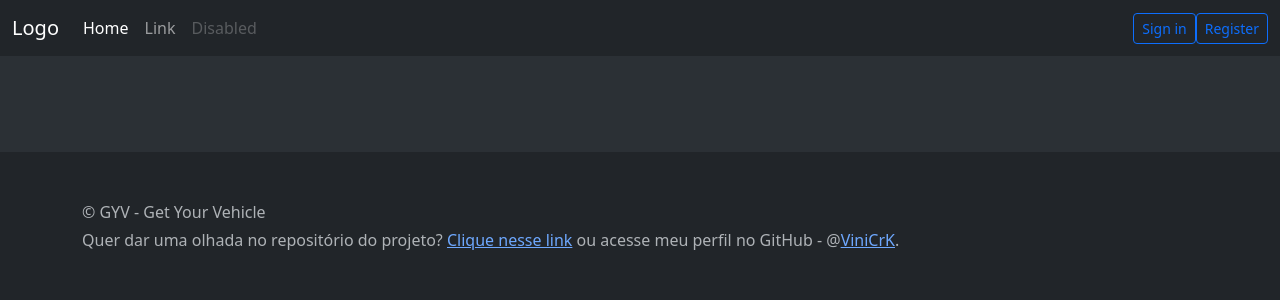
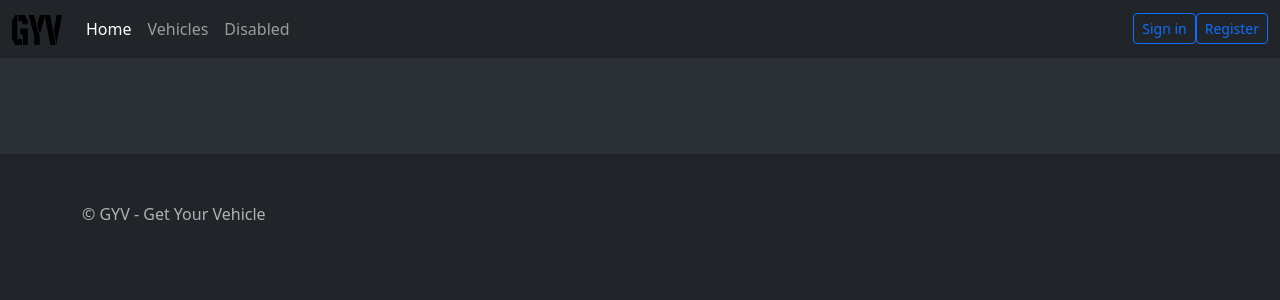
Before and after one commit to ViniCrK/Get-Your-Vehicle, a Django app: page /vehicles/ in a window 1280 px wide. Shown: the top 300 px of the page. Run offline with Django 5.2, Linux system fonts and the light colour scheme; data that the repository does not hold is empty; some libraries are stand-ins or nearby versions.

Commit message:
Add system logo, links for register page and list vehicles page

```diff
--- a/templates/global/base.html
+++ b/templates/global/base.html
@@ -5,26 +5,12 @@
   {% include 'global/partials/_head.html' %}
 </head>
 <body cz-shortcut-listen="true">
-  <svg xmlns="http://www.w3.org/2000/svg" class="d-none">
-    <symbol id="check2" viewBox="0 0 16 16">
-      <path d="M13.854 3.646a.5.5 0 0 1 0 .708l-7 7a.5.5 0 0 1-.708 0l-3.5-3.5a.5.5 0 1 1 .708-.708L6.5 10.293l6.646-6.647a.5.5 0 0 1 .708 0z"></path>
-    </symbol>
-    <symbol id="circle-half" viewBox="0 0 16 16">
-      <path d="M8 15A7 7 0 1 0 8 1v14zm0 1A8 8 0 1 1 8 0a8 8 0 0 1 0 16z"></path>
-    </symbol>
-    <symbol id="moon-stars-fill" viewBox="0 0 16 16">
-      <path d="M6 .278a.768.768 0 0 1 .08.858 7.208 7.208 0 0 0-.878 3.46c0 4.021 3.278 7.277 7.318 7.277.527 0 1.04-.055 1.533-.16a.787.787 0 0 1 .81.316.733.733 0 0 1-.031.893A8.349 8.349 0 0 1 8.344 16C3.734 16 0 12.286 0 7.71 0 4.266 2.114 1.312 5.124.06A.752.752 0 0 1 6 .278z"></path>
-      <path d="M10.794 3.148a.217.217 0 0 1 .412 0l.387 1.162c.173.518.579.924 1.097 1.097l1.162.387a.217.217 0 0 1 0 .412l-1.162.387a1.734 1.734 0 0 0-1.097 1.097l-.387 1.162a.217.217 0 0 1-.412 0l-.387-1.162A1.734 1.734 0 0 0 9.31 6.593l-1.162-.387a.217.217 0 0 1 0-.412l1.162-.387a1.734 1.734 0 0 0 1.097-1.097l.387-1.162zM13.863.099a.145.145 0 0 1 .274 0l.258.774c.115.346.386.617.732.732l.774.258a.145.145 0 0 1 0 .274l-.774.258a1.156 1.156 0 0 0-.732.732l-.258.774a.145.145 0 0 1-.274 0l-.258-.774a1.156 1.156 0 0 0-.732-.732l-.774-.258a.145.145 0 0 1 0-.274l.774-.258c.346-.115.617-.386.732-.732L13.863.1z"></path>
-    </symbol>
-    <symbol id="sun-fill" viewBox="0 0 16 16">
-      <path d="M8 12a4 4 0 1 0 0-8 4 4 0 0 0 0 8zM8 0a.5.5 0 0 1 .5.5v2a.5.5 0 0 1-1 0v-2A.5.5 0 0 1 8 0zm0 13a.5.5 0 0 1 .5.5v2a.5.5 0 0 1-1 0v-2A.5.5 0 0 1 8 13zm8-5a.5.5 0 0 1-.5.5h-2a.5.5 0 0 1 0-1h2a.5.5 0 0 1 .5.5zM3 8a.5.5 0 0 1-.5.5h-2a.5.5 0 0 1 0-1h2A.5.5 0 0 1 3 8zm10.657-5.657a.5.5 0 0 1 0 .707l-1.414 1.415a.5.5 0 1 1-.707-.708l1.414-1.414a.5.5 0 0 1 .707 0zm-9.193 9.193a.5.5 0 0 1 0 .707L3.05 13.657a.5.5 0 0 1-.707-.707l1.414-1.414a.5.5 0 0 1 .707 0zm9.193 2.121a.5.5 0 0 1-.707 0l-1.414-1.414a.5.5 0 0 1 .707-.707l1.414 1.414a.5.5 0 0 1 0 .707zM4.464 4.465a.5.5 0 0 1-.707 0L2.343 3.05a.5.5 0 1 1 .707-.707l1.414 1.414a.5.5 0 0 1 0 .708z"></path>
-    </symbol>
-  </svg>
-
   <header data-bs-theme="dark">
     <nav class="navbar navbar-expand-md navbar-dark bg-dark">
       <div class="container-fluid">
-        <a class="navbar-brand" href="#">Logo</a>
+        <a class="navbar-brand" href="#">
+          <img src="{% static 'global/images/logo-no-background.png' %}" width="50" height="30" alt="Logo">
+        </a>
         <button class="navbar-toggler" type="button" data-bs-toggle="collapse" data-bs-target="#navbarCollapse" aria-controls="navbarCollapse" aria-expanded="false" aria-label="Toggle navigation">
           <span class="navbar-toggler-icon"></span>
         </button>
@@ -34,14 +20,14 @@
               <a class="nav-link active" aria-current="page" href="#">Home</a>
             </li>
             <li class="nav-item">
-              <a class="nav-link" href="#">Link</a>
+              <a class="nav-link" href="{% url 'vehicles:list' %}">Vehicles</a>
             </li>
             <li class="nav-item">
-              <a class="nav-link disabled" aria-disabled="true">Disabled</a>
+              <a class="nav-link">Disabled</a>
             </li>
           </ul>
           <a class="btn btn-sm btn-outline-primary" href="#">Sign in</a>
-          <a class="btn btn-sm btn-outline-primary" href="#">Register</a>
+          <a class="btn btn-sm btn-outline-primary" href="{% url 'users:register' %}">Register</a>
         </div>
       </div>
     </nav>
@@ -52,11 +38,17 @@
   <footer class="text-body-secondary py-5">
     <div class="container">
       <p class="mb-1">© GYV - Get Your Vehicle</p>
-      <p class="mb-0">
+      <!-- <p class="mb-0">
         Quer dar uma olhada no repositório do projeto?
-        <a href="https://github.com/ViniCrK/Get-Your-Vehicle">Clique nesse link</a>
-         ou acesse meu perfil no GitHub - @<a href="https://github.com/ViniCrK/">ViniCrK</a>.</p>
+        <a href="https://github.com/ViniCrK/Get-Your-Vehicle" target="_blank" >Clique nesse link</a>
+         ou acesse meu perfil no GitHub - @<a href="https://github.com/ViniCrK/" target="_blank" >ViniCrK</a>.
+      </p> -->
     </div>
   </footer>
+
+  <script src="https://code.jquery.com/jquery-3.5.1.slim.min.js"></script>
+  <script src="https://cdn.jsdelivr.net/npm/@popperjs/core@2.9.2/dist/umd/popper.min.js"></script>
+  <script src="https://stackpath.bootstrapcdn.com/bootstrap/4.5.2/js/bootstrap.min.js"></script>
+</body>
 <body>
 </html>
```
